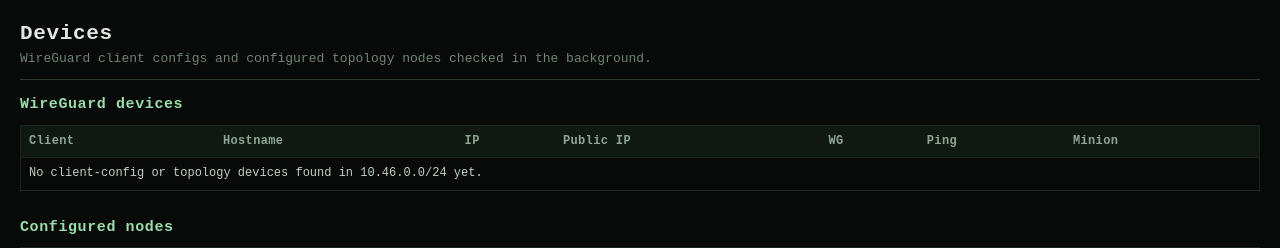
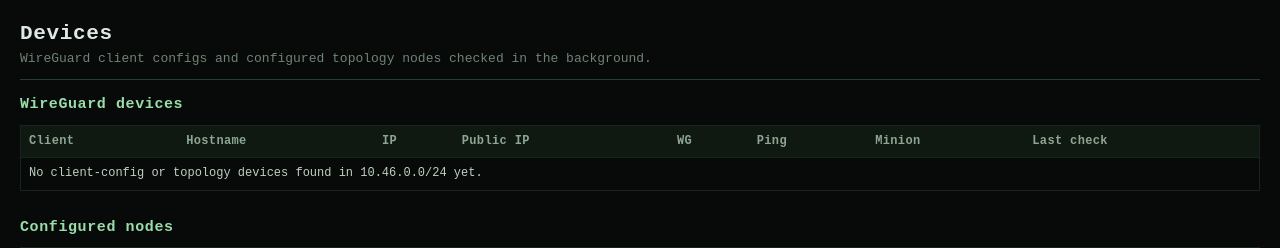
Before and after one commit to VadimPushtaev/cozy-nm, a FastAPI app: page /nodes in a window 1280 px wide. Shown: the part 48-296 px from the top of the page. Run offline with FastAPI, Linux system fonts and the light colour scheme; data that the repository does not hold is empty; some libraries are stand-ins or nearby versions.

Commit message:
Restore device inventory check time

```diff
--- a/cozy_network_manager/app/templates/nodes.html
+++ b/cozy_network_manager/app/templates/nodes.html
@@ -8,7 +8,7 @@
   <h2>WireGuard devices</h2>
   <div class="table-scroll">
   <table class="device-table">
-    <thead><tr><th>Client</th><th>Hostname</th><th>IP</th><th>Public IP</th><th>WG</th><th>Ping</th><th>Minion</th></tr></thead>
+    <thead><tr><th>Client</th><th>Hostname</th><th>IP</th><th>Public IP</th><th>WG</th><th>Ping</th><th>Minion</th><th>Last check</th></tr></thead>
     <tbody>
     {% for row in device_rows %}
       {% set device = row.device %}
@@ -20,9 +20,10 @@
         <td class="nowrap"><span class="badge {{ 'ok' if device.wg_connected else 'warn' }}">{{ 'connected' if device.wg_connected else 'down' }}</span></td>
         <td class="nowrap"><span class="badge {{ 'ok' if device.pingable else 'warn' }}">{{ 'ok' if device.pingable else 'fail' }}</span></td>
         <td class="nowrap"><span class="badge {{ 'ok' if device.minion_available else 'warn' }}">{{ 'ok' if device.minion_available else 'fail' }}</span></td>
+        <td class="nowrap">{{ device.last_checked_at }}</td>
       </tr>
     {% else %}
-      <tr><td colspan="7">No client-config or topology devices found in {{ device_subnets|join(', ') }} yet.</td></tr>
+      <tr><td colspan="8">No client-config or topology devices found in {{ device_subnets|join(', ') }} yet.</td></tr>
     {% endfor %}
     </tbody>
   </table>
```
